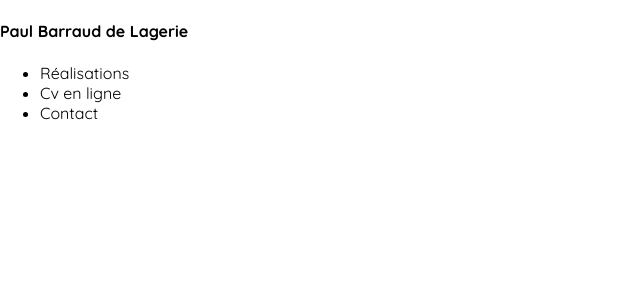
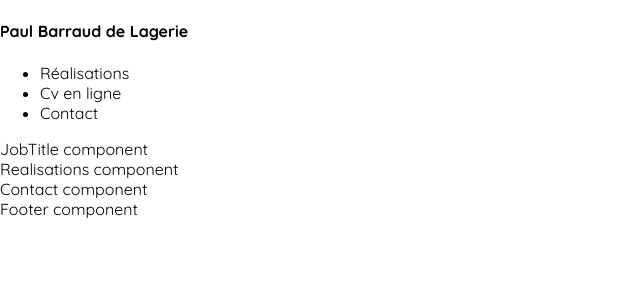
Before and after one commit to paulvscode/mycv, a React (Create React App) app: page / in a window 1280 px wide. Shown: the top 300 px of the page, without its empty margins (0-640 px from the left). Built offline with nearby package versions, Linux system fonts and the light colour scheme.

Commit message:
added components

```diff
--- a/src/App.js
+++ b/src/App.js
@@ -1,16 +1,20 @@
 import "./App.css";
+import NavBar from "./Components/NavBar/index";
+import JobTitle from "./Components/JobTitle/index";
+import Realisations from "./Components/Realisations/index";
+import Contact from "./Components/Contact/index";
+import Footer from "./Components/Footer/index";
 
 function App() {
   return (
     <div className='App'>
-      <div className='navbar'>
-        <h4>Paul Barraud de Lagerie</h4>
-        <ul>
-          <li>Réalisations</li>
-          <li>Cv en ligne</li>
-          <li>Contact</li>
-        </ul>
+      <NavBar />
+      <div className='container-content'>
+        <JobTitle />
+        <Realisations />
+        <Contact />
       </div>
+      <Footer />
     </div>
   );
 }
--- /dev/null
+++ b/src/Components/Contact/index.js
@@ -0,0 +1,8 @@
+import React from "react";
+import "./styles.css";
+
+const Contact = () => {
+  return <div>Contact component</div>;
+};
+
+export default Contact;
--- /dev/null
+++ b/src/Components/Footer/index.js
@@ -0,0 +1,8 @@
+import React from "react";
+import "./styles.css";
+
+const Footer = () => {
+  return <div>Footer component</div>;
+};
+
+export default Footer;
--- /dev/null
+++ b/src/Components/JobTitle/index.js
@@ -0,0 +1,8 @@
+import React from "react";
+import "./styles.css";
+
+const JobTitle = () => {
+  return <div>JobTitle component</div>;
+};
+
+export default JobTitle;
--- /dev/null
+++ b/src/Components/NavBar/index.js
@@ -0,0 +1,17 @@
+import React from "react";
+import "./styles.css";
+
+const NavBar = () => {
+  return (
+    <div className='navbar'>
+      <h4>Paul Barraud de Lagerie</h4>
+      <ul>
+        <li>Réalisations</li>
+        <li>Cv en ligne</li>
+        <li>Contact</li>
+      </ul>
+    </div>
+  );
+};
+
+export default NavBar;
--- /dev/null
+++ b/src/Components/Realisations/index.js
@@ -0,0 +1,8 @@
+import React from "react";
+import "./styles.css";
+
+const Realisations = () => {
+  return <div>Realisations component</div>;
+};
+
+export default Realisations;
```
Also changed, not shown: src/Components/Contact/styles.css (added), src/Components/Footer/styles.css (added), src/Components/JobTitle/styles.css (added), src/Components/NavBar/styles.css (added), src/Components/Realisations/styles.css (added).
